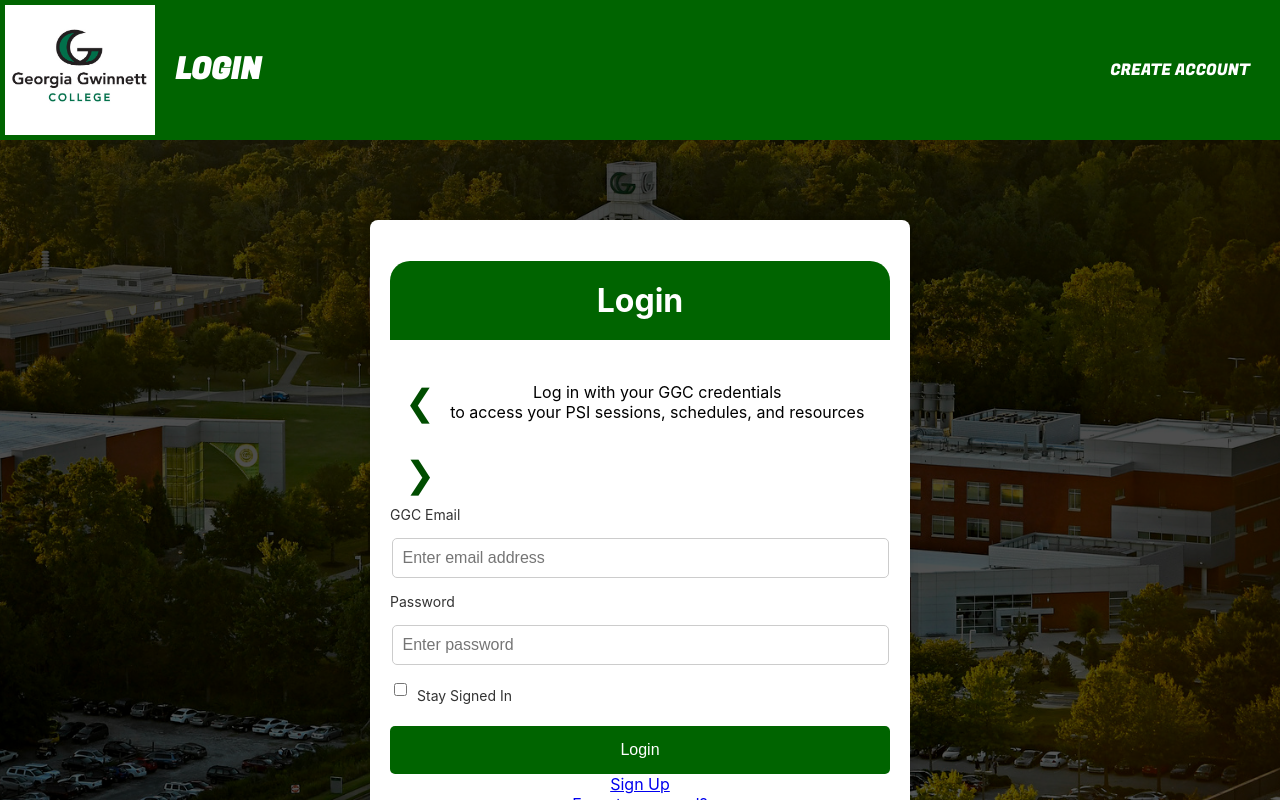
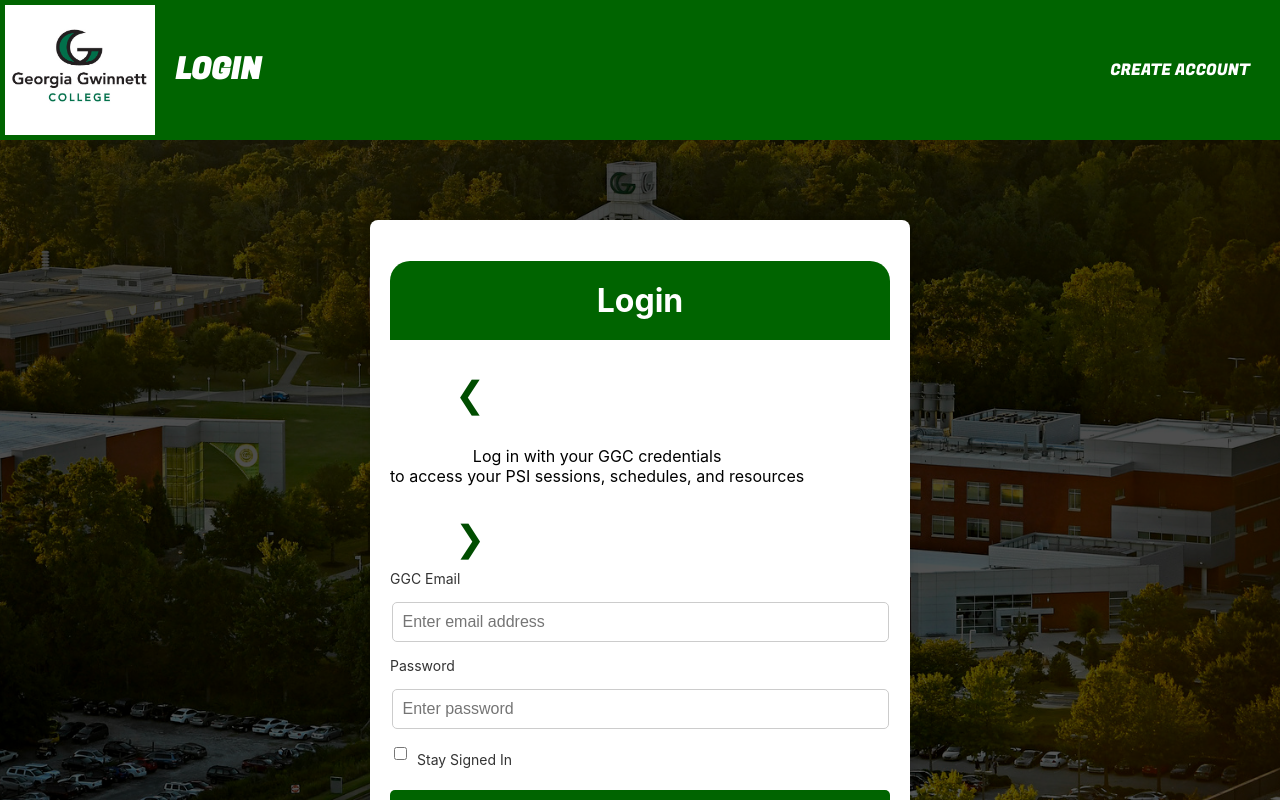
Before and after one commit to InValidFire/PSI-Coordinator, a React (Create React App) app: page / in a window 1280 px wide. Shown: the top 800 px of the page. Built offline with nearby package versions, Linux system fonts and the light colour scheme; no server answers.

Commit message:
Made styling changes to Create Session page

```diff
--- a/src/Pages/CSS/LoginPage.css
+++ b/src/Pages/CSS/LoginPage.css
@@ -43,6 +43,8 @@ code {
     font-size: 36px; /* Adjusted for mobile */
     color: #004d00;
     padding: 10px 15px;
+    margin: 0 50px;  /* Adds space around the arrows */
+
 }
 
 /* Welcome text styling */
--- a/src/Pages/CSS/MainStyles.module.css
+++ b/src/Pages/CSS/MainStyles.module.css
@@ -206,6 +206,10 @@
     border-radius: 0.25rem;
     border: 1px solid #ced4da;
     transition: border-color 0.15s ease-in-out, box-shadow 0.15s ease-in-out;
+    text-align: left;  /* Align the text in the dropdown to the left */
+    width: 100%;       /* Make sure the dropdown takes up the full width */
+    margin-bottom: 0.5rem; /* Adjust the margin value as needed */
+
 }
 
 .formControl:focus {
```
